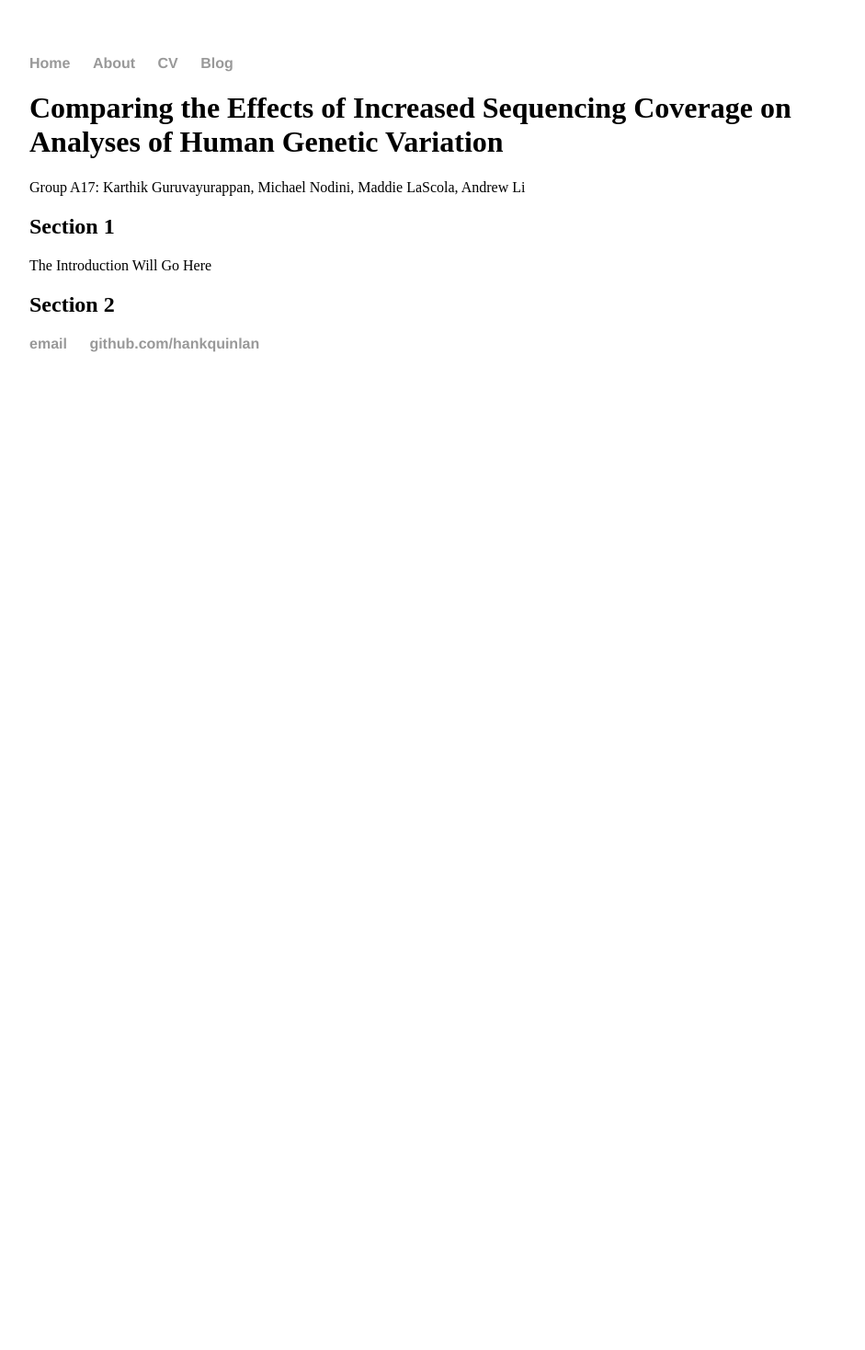
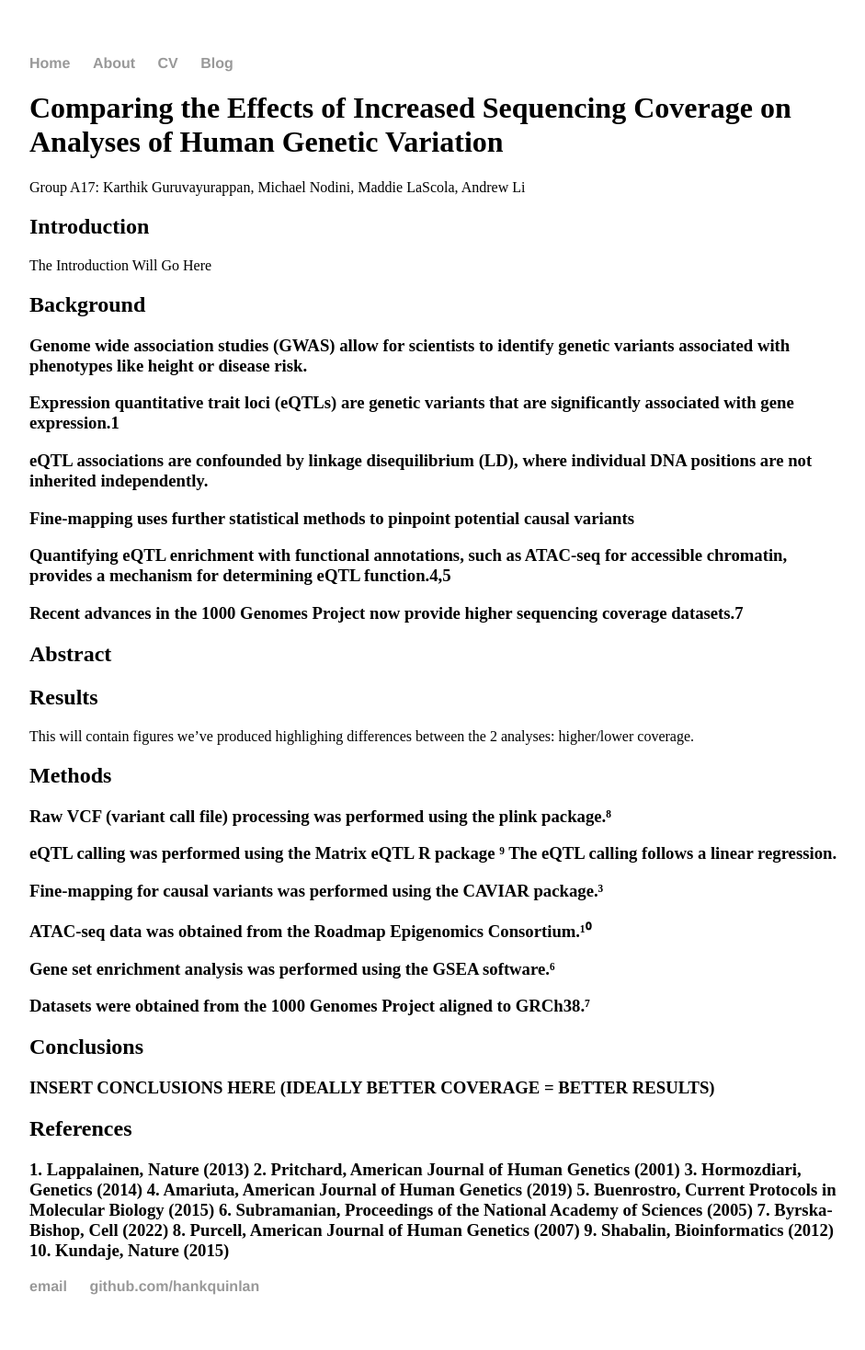
Before and after one commit to CGA17/CGA17.githib.io, a Jekyll site: the page built from index.md, in a window 1280 px wide. Shown: the whole page at 92% size, without its empty margins (160-1101 px from the left). Built offline with Jekyll 4.4.1, drawn with Linux system fonts in a browser that asks for light colours; before the commit the page ends 900 px from its top, so only the background shows below that.

Commit message:
Update index.md

```diff
--- a/index.md
+++ b/index.md
@@ -8,6 +8,36 @@ nav_exclude: true
 
 Group A17: Karthik Guruvayurappan, Michael Nodini, Maddie LaScola, Andrew Li
 
-## Section 1
+## Introduction
 The Introduction Will Go Here
-## Section 2
+
+## Background
+### Genome wide association studies (GWAS) allow for scientists to identify genetic variants associated with phenotypes like height or disease risk.
+### Expression quantitative trait loci (eQTLs) are genetic variants that are significantly associated with gene expression.1
+### eQTL associations are confounded by linkage disequilibrium (LD), where individual DNA positions are not inherited independently.
+### Fine-mapping uses further statistical methods to pinpoint potential causal variants
+### Quantifying eQTL enrichment with functional annotations, such as ATAC-seq for accessible chromatin, provides a mechanism for determining eQTL function.4,5
+### Recent advances in the 1000 Genomes Project now provide higher sequencing coverage datasets.7
+
+## Abstract
+
+## Results
+
+This will contain figures we've produced highlighing differences between the 2 analyses: higher/lower coverage.
+
+## Methods
+### Raw VCF (variant call file) processing was performed using the plink package.⁸
+### eQTL calling was performed using the Matrix eQTL R package ⁹ The eQTL calling follows a linear regression.
+### Fine-mapping for causal variants was performed using the CAVIAR package.³
+### ATAC-seq data was obtained from the Roadmap Epigenomics Consortium.¹⁰
+### Gene set enrichment analysis was performed using the GSEA software.⁶
+### Datasets were obtained from the 1000 Genomes Project aligned to GRCh38.⁷
+
+
+## Conclusions
+
+### INSERT CONCLUSIONS HERE (IDEALLY BETTER COVERAGE = BETTER  RESULTS)
+
+## References
+
+### 1. Lappalainen, Nature (2013) 2. Pritchard, American Journal of Human Genetics (2001) 3. Hormozdiari, Genetics (2014) 4. Amariuta, American Journal of Human Genetics (2019) 5. Buenrostro, Current Protocols in Molecular Biology (2015) 6. Subramanian, Proceedings of the National Academy of Sciences (2005) 7. Byrska-Bishop, Cell (2022) 8. Purcell, American Journal of Human Genetics (2007) 9. Shabalin, Bioinformatics (2012) 10. Kundaje, Nature (2015)
```
